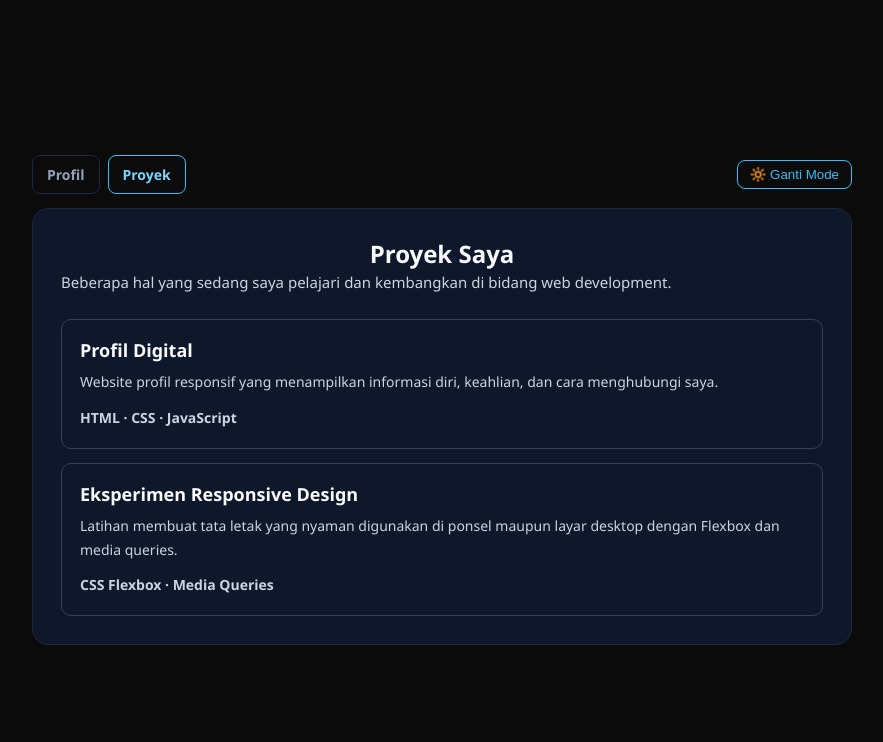
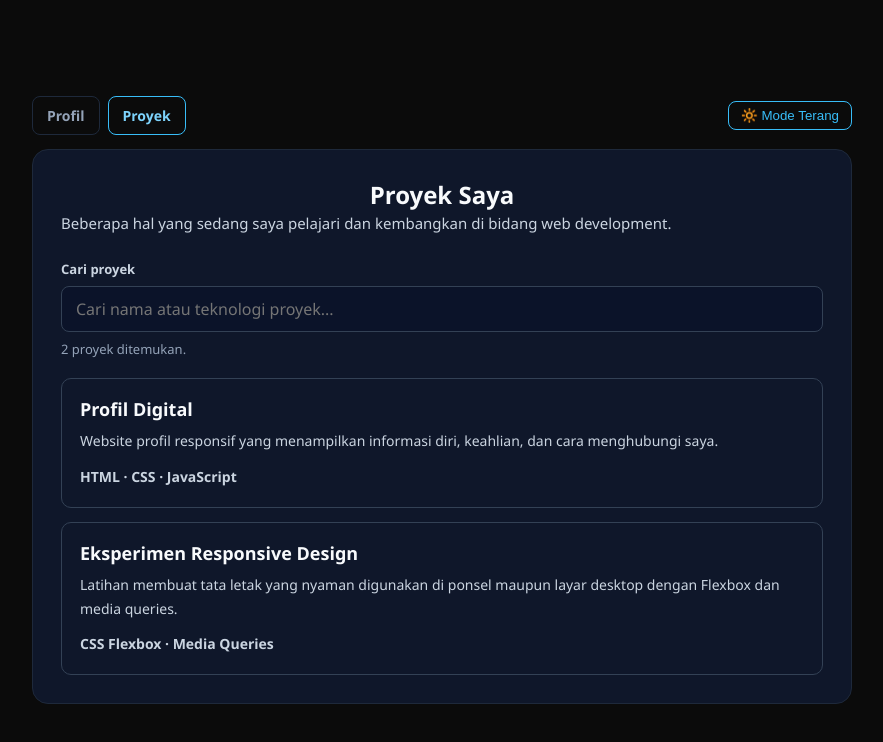
Before and after one commit to Rafadhil-dot/Portofolio_Rafadhil, a plain HTML site: page proyek.html in a window 1280 px wide. Shown: the whole page, without its empty margins (198-1081 px from the left). Drawn offline with Linux system fonts and the light colour scheme.

Commit message:
feat: perbaiki navigasi dan fitur halaman proyek

```diff
--- a/proyek.html
+++ b/proyek.html
@@ -9,7 +9,7 @@
 <body>
     <main class="page-wrapper">
         <nav class="page-nav" aria-label="Navigasi utama">
-            <a href="latihan2.html">Profil</a>
+            <a href="index.html">Profil</a>
             <a href="proyek.html" aria-current="page">Proyek</a>
             <button id="btnToggleTema" class="btn-tema">🔆 Ganti Mode</button>
         </nav>
@@ -19,6 +19,12 @@
                 <h1 class="student-name">Proyek Saya</h1>
                 <p class="bio-text">Beberapa hal yang sedang saya pelajari dan kembangkan di bidang web development.</p>
             </header>
+
+            <div class="project-search">
+                <label for="projectSearch">Cari proyek</label>
+                <input id="projectSearch" type="search" placeholder="Cari nama atau teknologi proyek..." autocomplete="off">
+                <p id="projectSearchStatus" class="project-search-status" aria-live="polite"></p>
+            </div>
 
             <div class="project-list">
                 <article class="project-item">
--- a/script.js
+++ b/script.js
@@ -1,15 +1,51 @@
 const btnTema = document.querySelector('#btnToggleTema');
 const bodyHalaman = document.querySelector('body');
 
+if (localStorage.getItem('portfolio-theme') === 'light') {
+  bodyHalaman.classList.add('light-mode');
+}
+
 if (btnTema) {
+  const updateThemeButton = function() {
+    btnTema.textContent = bodyHalaman.classList.contains('light-mode')
+      ? '🌙 Mode Gelap'
+      : '🔆 Mode Terang';
+  };
+
+  updateThemeButton();
+
   btnTema.addEventListener('click', function() {
     bodyHalaman.classList.toggle('light-mode');
-    if (bodyHalaman.classList.contains('light-mode')) {
-      btnTema.textContent = '🌙 Mode Gelap';
-    } else {
-      btnTema.textContent = '🔆 Mode Terang';
-    }
+    localStorage.setItem(
+      'portfolio-theme',
+      bodyHalaman.classList.contains('light-mode') ? 'light' : 'dark'
+    );
+    updateThemeButton();
   });
+}
+
+const projectSearch = document.querySelector('#projectSearch');
+const projectSearchStatus = document.querySelector('#projectSearchStatus');
+const projectItems = document.querySelectorAll('.project-item');
+
+if (projectSearch && projectSearchStatus) {
+  const updateProjectResults = function() {
+    const query = projectSearch.value.trim().toLocaleLowerCase('id');
+    let visibleCount = 0;
+
+    projectItems.forEach(item => {
+      const matches = item.textContent.toLocaleLowerCase('id').includes(query);
+      item.hidden = !matches;
+      if (matches) visibleCount += 1;
+    });
+
+    projectSearchStatus.textContent = visibleCount === 0
+      ? 'Tidak ada proyek yang cocok.'
+      : `${visibleCount} proyek ditemukan.`;
+  };
+
+  projectSearch.addEventListener('input', updateProjectResults);
+  updateProjectResults();
 }
 
 const btnBukaModal = document.querySelector('#btnKontak');
--- a/style.css
+++ b/style.css
@@ -70,10 +70,48 @@ body {
     gap: 14px;
 }
 
+.project-search {
+    margin-bottom: 18px;
+}
+
+.project-search label {
+    display: block;
+    color: #cbd5e1;
+    font-size: 13px;
+    font-weight: 600;
+    margin-bottom: 8px;
+}
+
+.project-search input {
+    width: 100%;
+    padding: 11px 14px;
+    border: 1px solid #334155;
+    border-radius: 8px;
+    background: #0b1329;
+    color: #e2e8f0;
+    font: inherit;
+}
+
+.project-search input:focus {
+    outline: 2px solid #38bdf8;
+    outline-offset: 2px;
+}
+
+.project-search-status {
+    min-height: 20px;
+    margin-top: 8px;
+    color: #94a3b8;
+    font-size: 13px;
+}
+
 .project-item {
     padding: 18px;
     border: 1px solid #334155;
     border-radius: 10px;
+}
+
+.project-item[hidden] {
+    display: none;
 }
 
 .project-item h2 {
@@ -316,6 +354,17 @@ body.light-mode .project-item p {
     color: #334155;
 }
 
+body.light-mode .project-search label,
+body.light-mode .project-search-status {
+    color: #475569;
+}
+
+body.light-mode .project-search input {
+    background: #ffffff;
+    border-color: #cbd5e1;
+    color: #0f172a;
+}
+
 body.light-mode .student-name {
     color: #0f172a;
 }
```
Also changed, not shown: index.html (+1 -1 lines).
